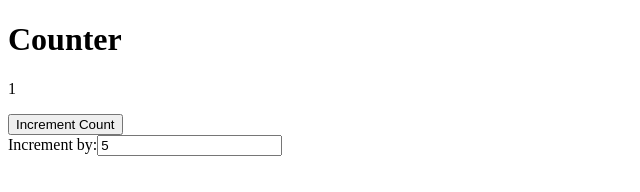
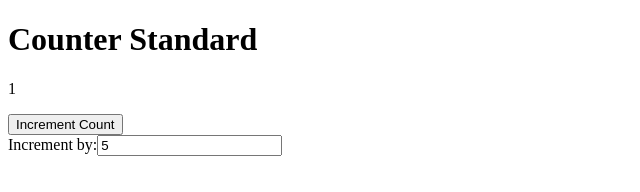
Before and after one commit to suchi-291/vue-course, a plain HTML site: page playground.html in a window 1280 px wide. Shown: the whole page, without its empty margins (0-640 px from the left). Drawn offline with nearby package versions, Linux system fonts and the light colour scheme.

Commit message:
watchers and computed properties

```diff
--- a/playground.html
+++ b/playground.html
@@ -7,7 +7,7 @@
   </head>
   <body>
     <div id="app">
-      <h1>Counter</h1>
+      <h1>{{displayTitle}}</h1>
       <p>{{count}}</p>
       <button @click="incrementCount">Increment Count</button>
       <div>
@@ -22,10 +22,21 @@
         data: () => ({
           count: 1,
           incrementAmount: 5,
+          counterTitle: "Counter Standard",
         }),
         methods: {
           incrementCount() {
             this.count += this.incrementAmount;
+          },
+        },
+
+        computed: {
+          displayTitle() {
+            if (this.count > 20) {
+              return "Counter Standard - very long";
+            } else {
+              return "Counter Standard";
+            }
           },
         },
       });
```
